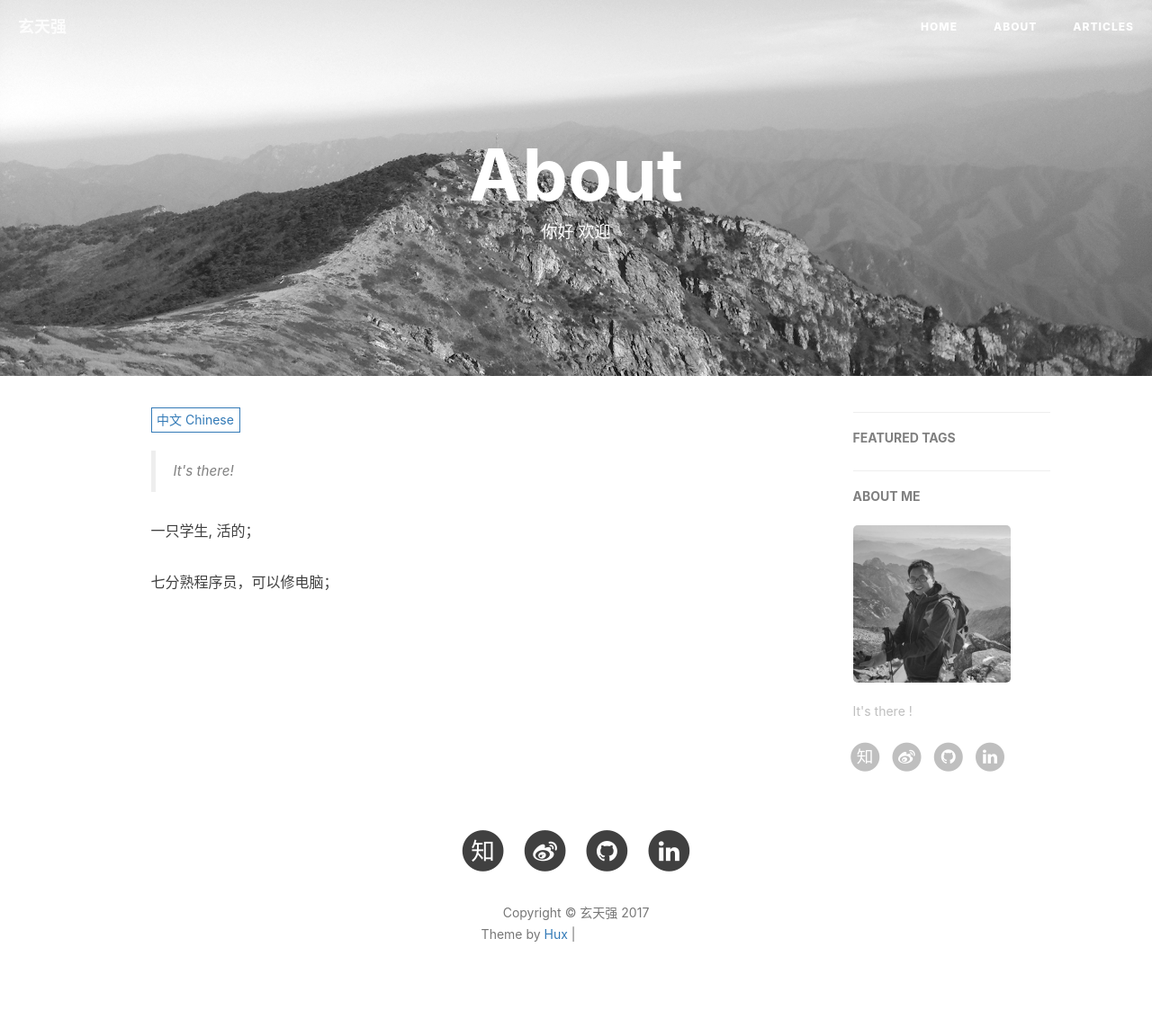
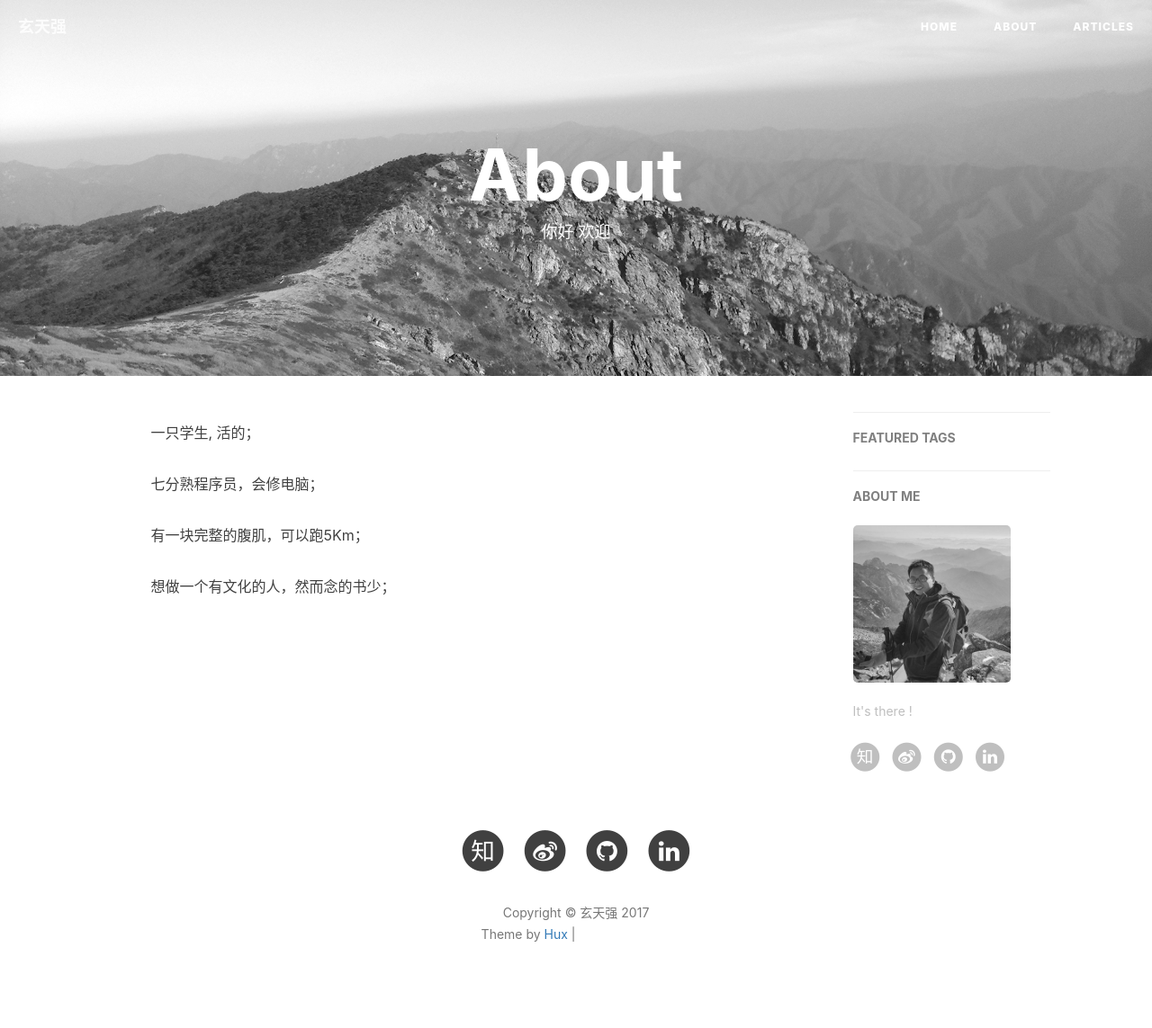
Before and after one commit to sophon250/sophon250.github.io, a Jekyll site: the page built from about.html, in a window 1280 px wide. Shown: the whole page at 90% size. Built offline with Jekyll 4.4.1, drawn with Linux system fonts in a browser that asks for light colours; nearby versions of some CDN libraries; comment, search, counter and statistics services are not loaded; grey boxes are pictures that could not be loaded.

Commit message:
changed some introcution

```diff
--- a/about.html
+++ b/about.html
@@ -6,28 +6,31 @@ header-img: "img/about-bg.jpg"
 ---
 
 <!-- Language Selector -->
+<!--
 <select class="sel-lang" onchange= "onLanChange(this.options[this.options.selectedIndex].value)">
     <option value="0" selected> 中文 Chinese </option>
     <option value="1"> 英文 English </option>
 </select>
 
+
 <!-- Chinese Version -->
+
 <div class="zh post-container">
 
     <!--copied from markdown -->
+<!--
     <blockquote><p>It's there!</p></blockquote>
 <!--
    <p>Hey，我是<strong>黄玄</strong>，程序员 &amp;<a href="http://www.wepiao.com/?r=movie">微票儿</a>前端基础工程团队负责人。</p>
 	-->
 	<p>一只学生, 活的；</p>
 
-	<p>七分熟程序员，可以修电脑；</p>
+	<p>七分熟程序员，会修电脑；</p>
 
-	<!--
-	<p>扎实的摄影理论知识，缺一台相机；</p>
+	<p>有一块完整的腹肌，可以跑5Km；</p>
 
-	<p>资浅户外徒步爬山爱好者，天堂在秦岭。</p>
-	-->
+	<p>想做一个有文化的人，然而念的书少；</p>
+
 <!--
     <p>一些作品和开源项目，👉 戳 <a href="https://zhuanlan.zhihu.com/p/21280918">演说.io</a>、<a href="/portfolio">Portfolio</a> 与 <a href="http://github.com/huxpro">Github</a>；除了在博客与 <a href="http://zhuanlan.zhihu.com/huxblog">知乎专栏 · 一生想做浪漫极客</a> 写点东西外，我也是 <a href="http://www.gfansub.com/">GDG 字幕组</a> 与 <a href="http://zhuanlan.zhihu.com/FrontendMagazine">前端外刊评论 · 知乎专栏</a> 的翻译维护成员。</p>
 #
@@ -43,6 +46,7 @@ header-img: "img/about-bg.jpg"
 </div>
 
 <!-- English Version -->
+<!--
 <div class="en post-container">
     <blockquote><p>It's there!</p></blockquote>
 
@@ -69,10 +73,13 @@ header-img: "img/about-bg.jpg"
     <li><a href="//huangxuan.me/2015/07/09/js-module-7day/">JavaScript Modularization Journey · 2015</a></li>
     </ul>
 
+</div>
 -->
-</div>
+
 
 <!-- Handle Language Change -->
+
+<!--
 <script type="text/javascript">
     // get nodes
     var $zh = document.querySelector(".zh");
@@ -112,7 +119,7 @@ header-img: "img/about-bg.jpg"
     _render();
 </script>
 
-
+-->
 
 {% if site.duoshuo_username %}
 <!-- 多说评论框 start -->
```
